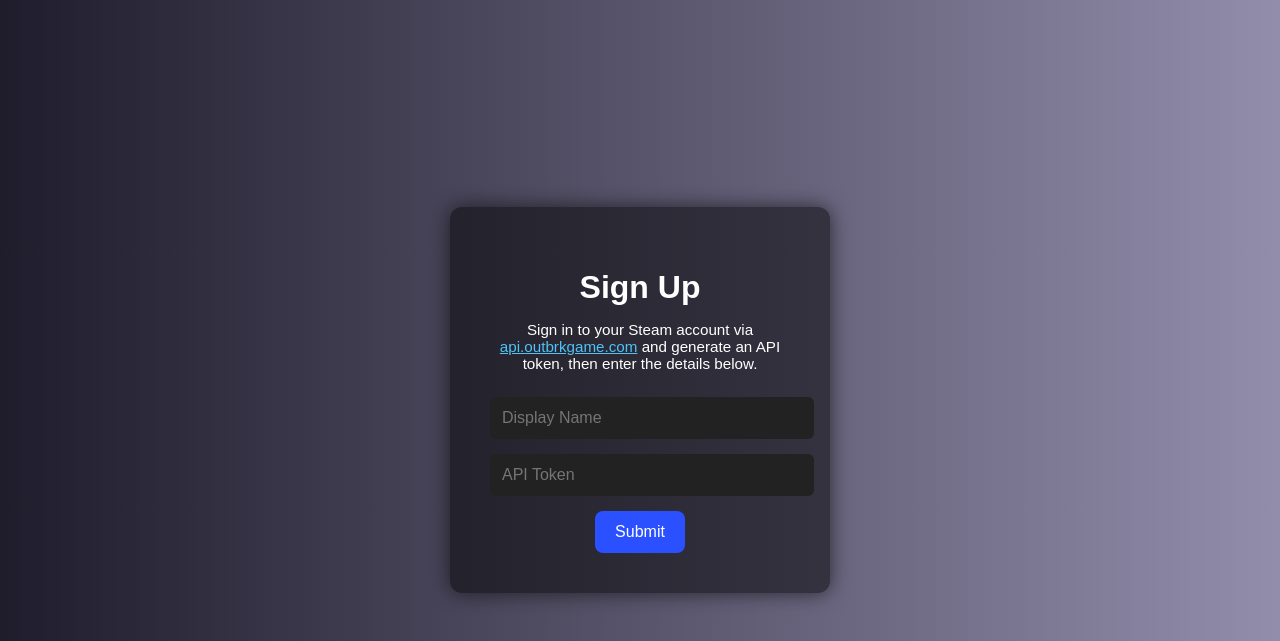
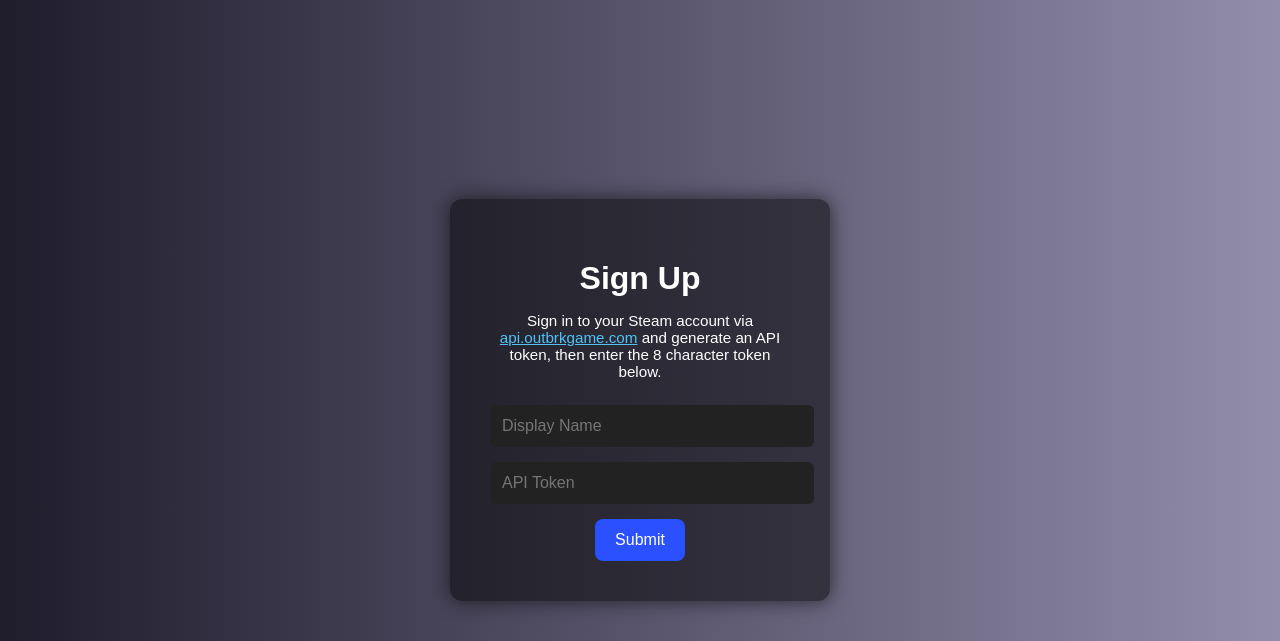
Before and after one commit to Reyos86/dozers-site, a Flask app: page /signup in a window 1280 px wide. Shown: the top 641 px of the page. Run offline with Flask 3, Linux system fonts and the light colour scheme.

Commit message:
Update signup.html

```diff
--- a/templates/signup.html
+++ b/templates/signup.html
@@ -57,7 +57,7 @@
 <body>
   <div class="signup-container">
     <h1>Sign Up</h1>
-    <p>Sign in to your Steam account via <a href="https://api.outbrkgame.com/" target="_blank" style="color: #4fc3f7;">api.outbrkgame.com</a> and generate an API token, then enter the details below.</p>
+    <p>Sign in to your Steam account via <a href="https://api.outbrkgame.com/" target="_blank" style="color: #4fc3f7;">api.outbrkgame.com</a> and generate an API token, then enter the 8 character token below.</p>
     <form method="POST">
       <input type="text" name="display_name" placeholder="Display Name" required />
       <input type="text" name="token" placeholder="API Token" required />
```
